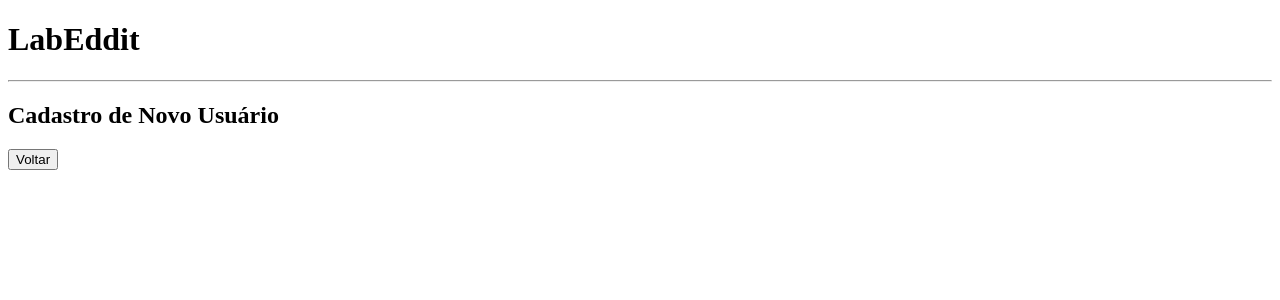
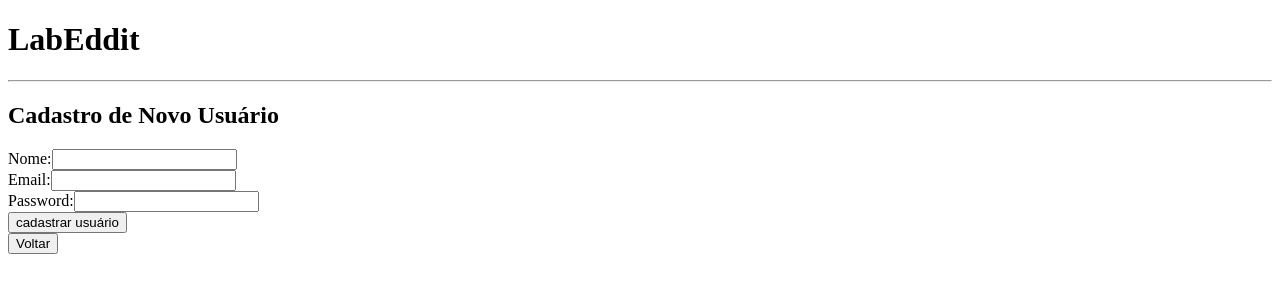
Before and after one commit to future4code/aragon-Willian-Gilloni, a React (Create React App) app in the folder modulo3/LabEddit/labeddit/: page /signup in a window 1280 px wide. Shown: the top 300 px of the page. Built offline with nearby package versions, Linux system fonts and the light colour scheme.

Commit message:
acrescentar funcionalidade de post,login e criar novo post

```diff
--- a/modulo3/LabEddit/labeddit/package.json
+++ b/modulo3/LabEddit/labeddit/package.json
@@ -9,6 +9,7 @@
     "axios": "^0.27.2",
     "react": "^18.1.0",
     "react-dom": "^18.1.0",
+    "react-number-format": "^4.9.3",
     "react-router-dom": "^6.3.0",
     "react-scripts": "5.0.1",
     "styled-components": "^5.3.5",
--- a/modulo3/LabEddit/labeddit/src/App.js
+++ b/modulo3/LabEddit/labeddit/src/App.js
@@ -1,12 +1,13 @@
 import  Router  from '../src/routes/Router';
 import './App.css';
+import GlobalState from './global/GlobalState';
 
 function App() {
   return (
     <>
-      <Router>
-
-      </Router>
+    <GlobalState>
+      <Router/>
+      </GlobalState>
     </>
   );
 }
--- /dev/null
+++ b/modulo3/LabEddit/labeddit/src/components/PostCard.js
@@ -0,0 +1,37 @@
+// import { format } from 'date-fns';
+
+function PostCard(props) {
+
+    const { id, userId, title,createdAt, body, voteSum, commentCount } = props.post
+
+    // const date = createdAt && format(new Date(createdAt), "dd/MM/yyyy")
+    console.log(props.post)
+     const convertDate = (timestamp) => {
+        let time = new Date(timestamp)
+        let day = time.getDate().toString().padStart(2, '0');
+        let month = (time.getMonth() + 1).toString().padStart(2, '0');
+        let year = time.getFullYear();
+
+        return `${day}/${month}/${year}`
+    }
+    return (
+        <article>
+            <h3>{title}</h3>
+            <span><b>Autor:</b>{userId}</span>
+            {/* <p>Criado em {date}</p> */}
+            <img src={"https://picsum.photos/200/300?random=" + id} alt="Imagem aleatória do post" />
+            <p><b>Descrição:</b>{body}</p>
+            <p>Votos: {voteSum ? voteSum : 0}</p>
+            <button>Votar em "Não Gostei</button>
+            <br />
+            <button>Votar em "Gostei"</button>
+            <p>Comentários: {commentCount ? commentCount : 0}</p>
+            <button>Ver comentários</button>
+            {convertDate(createdAt)}
+            <hr />
+        </article>
+
+    )
+}
+
+export default PostCard
--- /dev/null
+++ b/modulo3/LabEddit/labeddit/src/global/GlobalState.js
@@ -0,0 +1,42 @@
+import axios from "axios"
+import { useState } from "react"
+import { BASE_URL } from "../constants/urls"
+import GlobalStateContext from "./GlobalStateContext"
+
+
+const GlobalState = (props) => {
+
+        const [posts, setPosts] = useState([])
+
+        const getPosts = () => {
+
+            const header = {
+                headers: {
+                  authorization: localStorage.getItem("token")
+                }
+              };
+
+            axios
+            .get (`${BASE_URL}/posts`, header)
+            .then((response)=> {
+                setPosts(response.data)
+            })
+            .catch((error)=> {
+                console.log(error.message)
+            })
+        }
+
+        const states = {posts}
+
+        const setters = {setPosts}
+
+        const getters = {getPosts}
+
+        return (
+            <GlobalStateContext.Provider value = {{ states, setters, getters}}>
+            {props.children}
+            </GlobalStateContext.Provider>
+        )
+}
+
+export default GlobalState
--- /dev/null
+++ b/modulo3/LabEddit/labeddit/src/global/GlobalStateContext.js
@@ -0,0 +1,6 @@
+import React from "react"
+
+
+const GlobalStateContext = React.createContext()
+
+export default GlobalStateContext
--- a/modulo3/LabEddit/labeddit/src/hooks/useProtectedPage.js
+++ b/modulo3/LabEddit/labeddit/src/hooks/useProtectedPage.js
@@ -11,7 +11,7 @@ const useProtectedPage = () => {
         if(!token) {
             goToLoginPage(navigate)
         }
-    },[])
+    },[navigate])
 }
 
 export default useProtectedPage
--- a/modulo3/LabEddit/labeddit/src/hooks/useUnprotectedPage.js
+++ b/modulo3/LabEddit/labeddit/src/hooks/useUnprotectedPage.js
@@ -12,7 +12,7 @@ import { goToFeedPage } from "../routes/coordinator"
         if(token) {
             goToFeedPage(navigate)
         }
-    },[])
+    },[navigate])
 }
 
 export default useUnprotectedPage
--- a/modulo3/LabEddit/labeddit/src/pages/FeedPage.js
+++ b/modulo3/LabEddit/labeddit/src/pages/FeedPage.js
@@ -1,23 +1,80 @@
+import { useContext, useEffect } from "react";
 import Header from "../components/Header";
+import PostCard from "../components/PostCard";
+import GlobalStateContext from "../global/GlobalStateContext";
+import useForm from "../hooks/useForm";
 import useProtectedPage from "../hooks/useProtectedPage";
+import { requestCreatePost } from "../services/requests";
 
-function FeedPage () {
+function FeedPage() {
 
     useProtectedPage()
+
+    const { form, onChange, clear } = useForm({ title: "", body: "" })
+
+    const { states, getters } = useContext(GlobalStateContext)
+
+    const { posts } = states
+
+    const { getPosts } = getters
+
+    useEffect(() => {
+        getPosts()
+    }, [])
+
+    const createPost = (event) => {
+        event.preventDefault()
+        requestCreatePost(form, clear, getPosts)
+    }
+
+    const showPosts = posts.length && posts.map((post)=> {
+        return (
+            <PostCard
+            key={post.id}
+            post={post}
+            />
+        )
+    })
 
     return (
         <main>
             <Header
-            isProtected={true}
-            FeedPage
+                isProtected={true}
             />
-            <hr/>
+            <hr />
             <section>
                 <h2>Crie um novo Post</h2>
+                <form onSubmit={createPost}>
+                <label htmlFor="title">Título:</label>
+                <input
+                id={"title"}
+                name={"title"}
+                value={form.title}
+                onChange={onChange}
+                pattern={"^.{5,}$"}
+                title={"O nome deve ter no mínimo 5 caracteres"}
+                required
+                />
+                <br/>
+                <label htmlFor="body">Texto do post:</label>
+                <input
+                id={"body"}
+                type={"text"}
+                name={"body"}
+                value={form.body}
+                onChange={onChange}
+                pattern={"^.{5,}$"}
+                title={"O nome deve ter no mínimo 5 caracteres"}
+                required
+                />
+                <br/>
+                <button type={"submit"}>Criar Post</button>
+                </form>
             </section>
-            <hr/>
+            <hr />
             <section>
                 <h2>Lista de Posts</h2>
+                {showPosts}
             </section>
         </main>
     );
--- a/modulo3/LabEddit/labeddit/src/pages/SignupPage.js
+++ b/modulo3/LabEddit/labeddit/src/pages/SignupPage.js
@@ -1,13 +1,22 @@
 import { useNavigate } from "react-router-dom";
 import Header from "../components/Header";
+import useForm from "../hooks/useForm";
 import useUnprotectedPage from "../hooks/useUnprotectedPage";
 import { goToLoginPage } from "../routes/coordinator";
+import { requestSignUp } from "../services/requests";
 
 function SignupPage () {
 
     useUnprotectedPage()
 
     const navigate = useNavigate()
+
+    const {form, onChange,clear} = useForm({name:"", email:"", password:""})
+
+    const signup = (event)=> {
+        event.preventDefault()
+        requestSignUp(form, clear, navigate)
+    }
 
     return (
         <main>
@@ -17,6 +26,42 @@ function SignupPage () {
             <hr/>
             <section>
                 <h2>Cadastro de Novo Usuário</h2>
+                <form onSubmit={signup}>
+                    <label htmlFor="name">Nome:</label>
+                    <input
+                    id="name"
+                    name={"name"}
+                    value={form.name}
+                    onChange={onChange}
+                    pattern={"^.{3,}$"}
+                    title={"o nome deve ter no minimo 3 caracteres"}
+                    required
+                    />
+                    <br/>
+                    <label htmlFor="email">Email:</label>
+                    <input
+                    id="email"
+                    type={"email"}
+                    name={"email"}
+                    value={form.email}
+                    onChange={onChange}
+                     required
+                    />
+                    <br/>
+                    <label htmlFor="password">Password:</label>
+                    <input
+                    id="password"
+                    type={"password"}
+                    name={"password"}
+                    value={form.password}
+                    onChange={onChange}
+                    pattern={"^.{8,30}$"}
+                    title={"o nome deve ter no minimo 8 e no máximo 30 caracteres"}
+                    required
+                    />
+                    <br/>
+                    <button type={"submit"}>cadastrar usuário</button>
+                </form>
                 <button onClick={()=> goToLoginPage(navigate)}>Voltar</button>
             </section>
         </main>
--- a/modulo3/LabEddit/labeddit/src/services/requests.js
+++ b/modulo3/LabEddit/labeddit/src/services/requests.js
@@ -19,7 +19,56 @@ export const requestLogin = (form,clear, navigate)=> {
         goToFeedPage(navigate)
     })
     .catch((error)=> {
+        console.log(error.message)
         alert("Email e/ou senha inválidos! Tente novamente")
         clear()
     })
 }
+
+export const requestSignUp = (form, clear, navigate) => {
+
+    const body = {
+        username:form.name,
+        email:form.email,
+        password:form.password
+    }
+
+    axios.post(`${BASE_URL}/users/signup`, body)
+    .then((response)=> {
+        localStorage.setItem("token",response.data.token)
+        localStorage.setItem("userEmail", form.email)
+        alert("Usuário criado com sucesso! Seja bem-vindo!")
+        goToFeedPage(navigate)
+    })
+    .catch((error)=> {
+        console.log(error.message)
+        alert("Algo deu errado! Tente novamente")
+        clear()
+    })
+}
+
+export const requestCreatePost = (form, clear, getPosts) => {
+
+    const header = {
+        headers: {
+            authorization: localStorage.getItem("token")
+        }
+    }
+
+
+    const body = {
+        title:form.title,
+        body: form.body
+    }
+
+    axios
+    .post(`${BASE_URL}/posts`,body,header)
+    .then((response)=> {
+        alert(response.data)
+        getPosts()
+        clear()
+    })
+    .catch((error)=> {
+        console.log(error.message)
+    })
+}
```
Also changed, not shown: modulo3/LabEddit/labeddit/src/constants/urls.js (line endings or trailing spaces), 1 other file (tests, documents, lock files or other folders).
